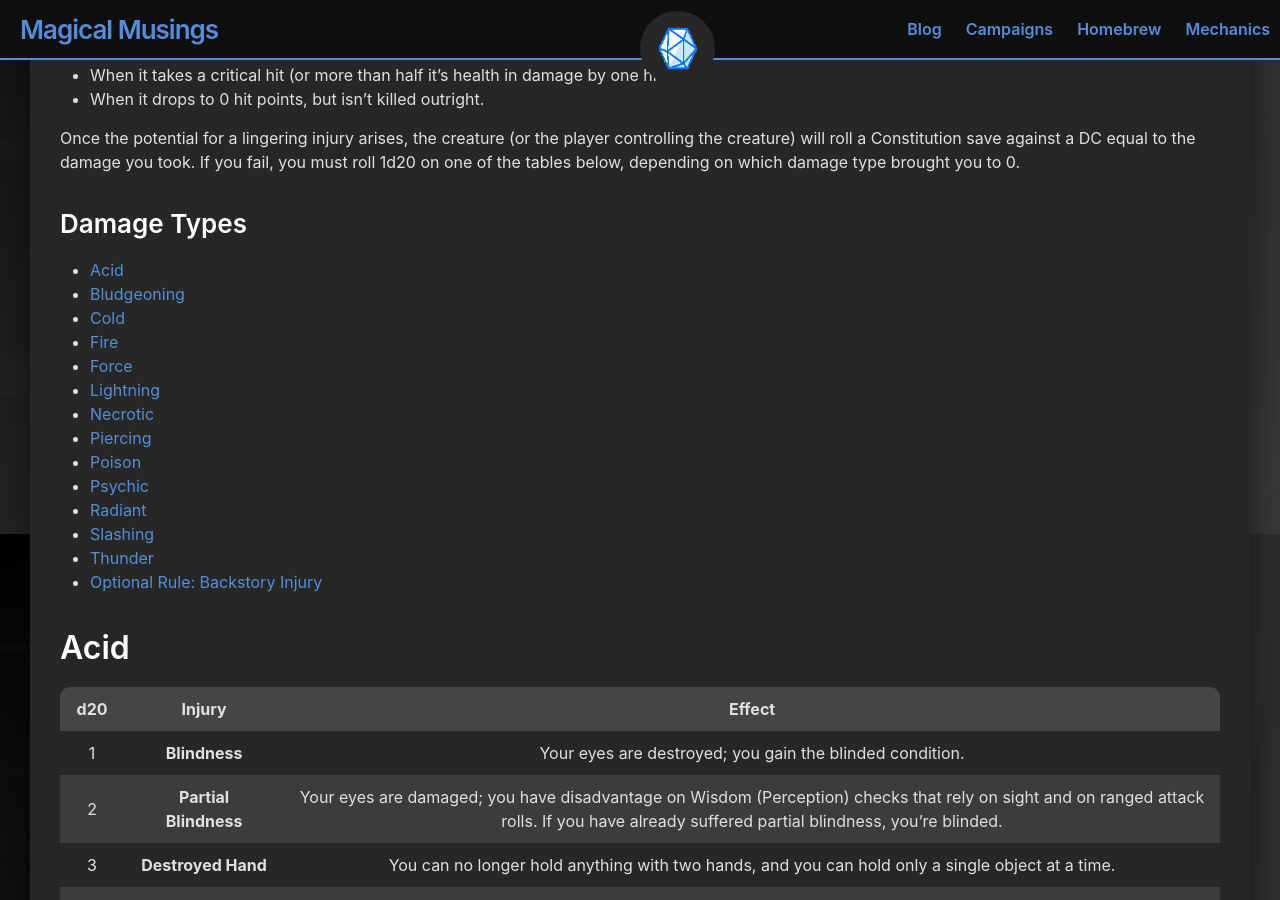
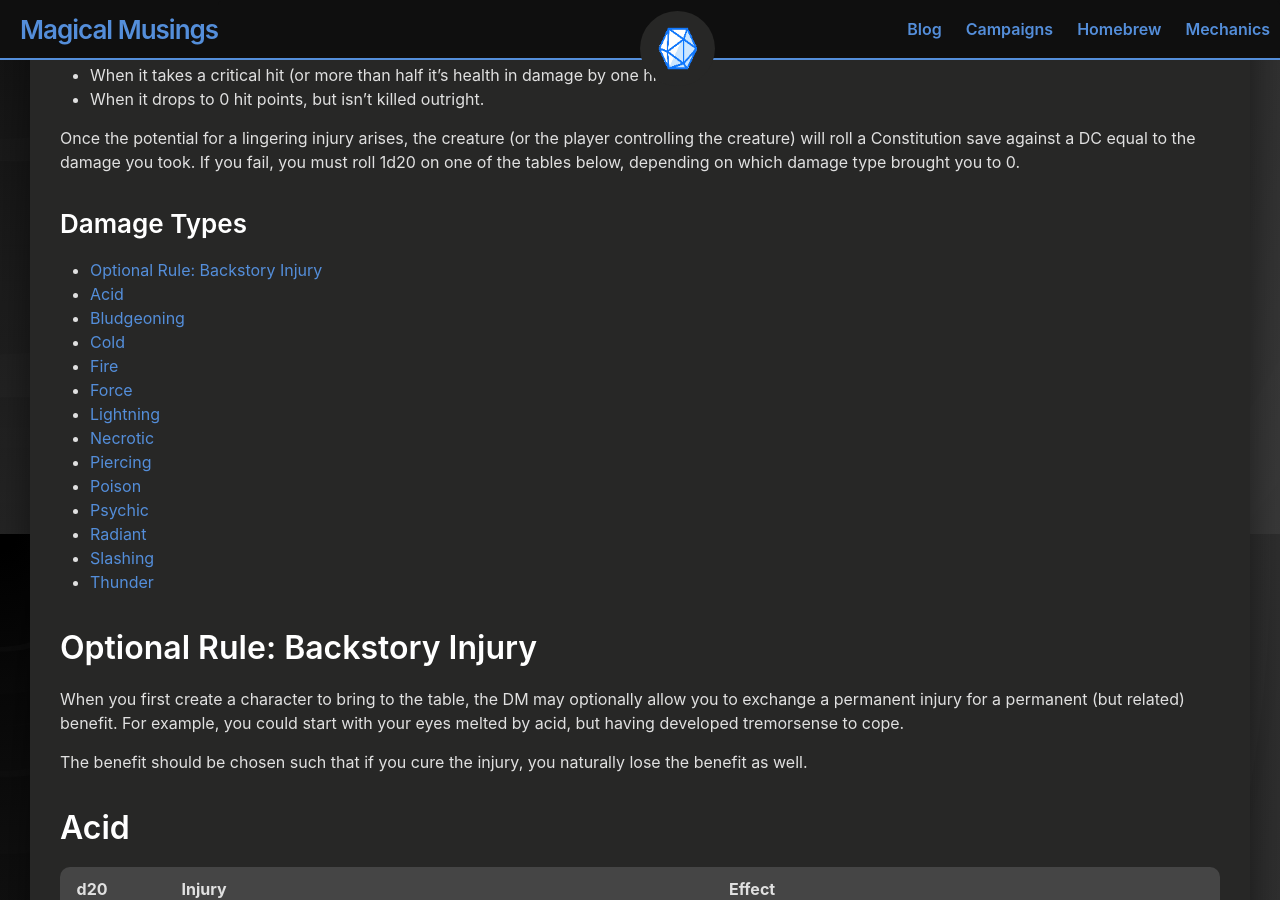
Before and after one commit to andersthemagi/magicalmusings.github.io, a Jekyll site: the page built from _posts/2020-10-04-mechanics-lingering-injuries.md, in a window 1280 px wide and 900 px high, scrolled down 426 px. Built offline with Jekyll 4.4.1, drawn with Linux system fonts in a browser that asks for light colours; some of the changed text lies outside the part shown.

Commit message:
Update 2020-10-04-mechanics-lingering-injuries.md

```diff
--- a/_posts/2020-10-04-mechanics-lingering-injuries.md
+++ b/_posts/2020-10-04-mechanics-lingering-injuries.md
@@ -23,6 +23,12 @@ Once the potential for a lingering injury arises, the creature (or the player co
 
 * TOC
 {:toc}
+
+## Optional Rule: Backstory Injury
+
+When you first create a character to bring to the table, the DM may optionally allow you to exchange a permanent injury for a permanent (but related) benefit. For example, you could start with your eyes melted by acid, but having developed tremorsense to cope.
+
+The benefit should be chosen such that if you cure the injury, you naturally lose the benefit as well.
 
 ## Acid
 
```
Also changed, not shown: other parts of _posts/2020-10-04-mechanics-lingering-injuries.md (+0 -6 lines).
